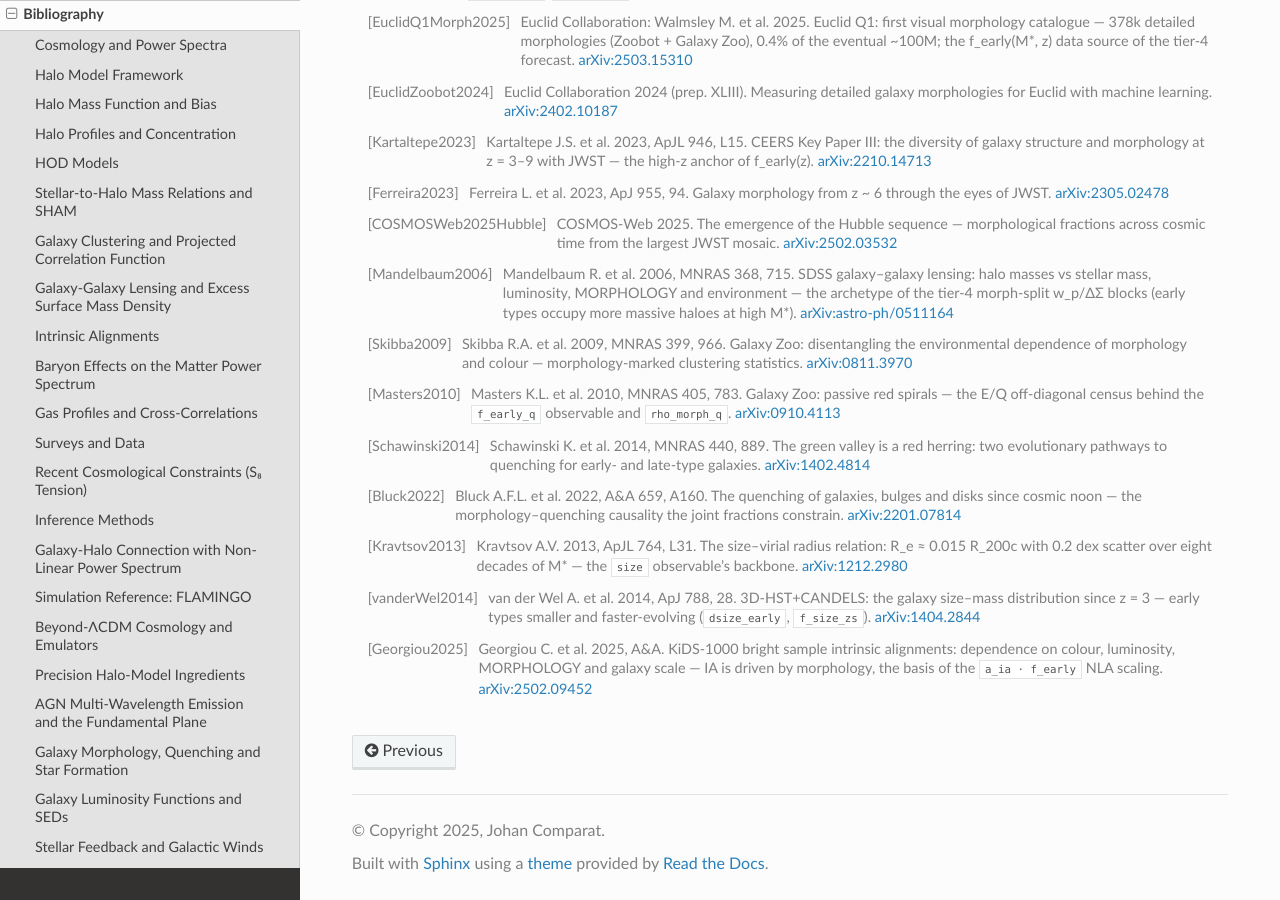
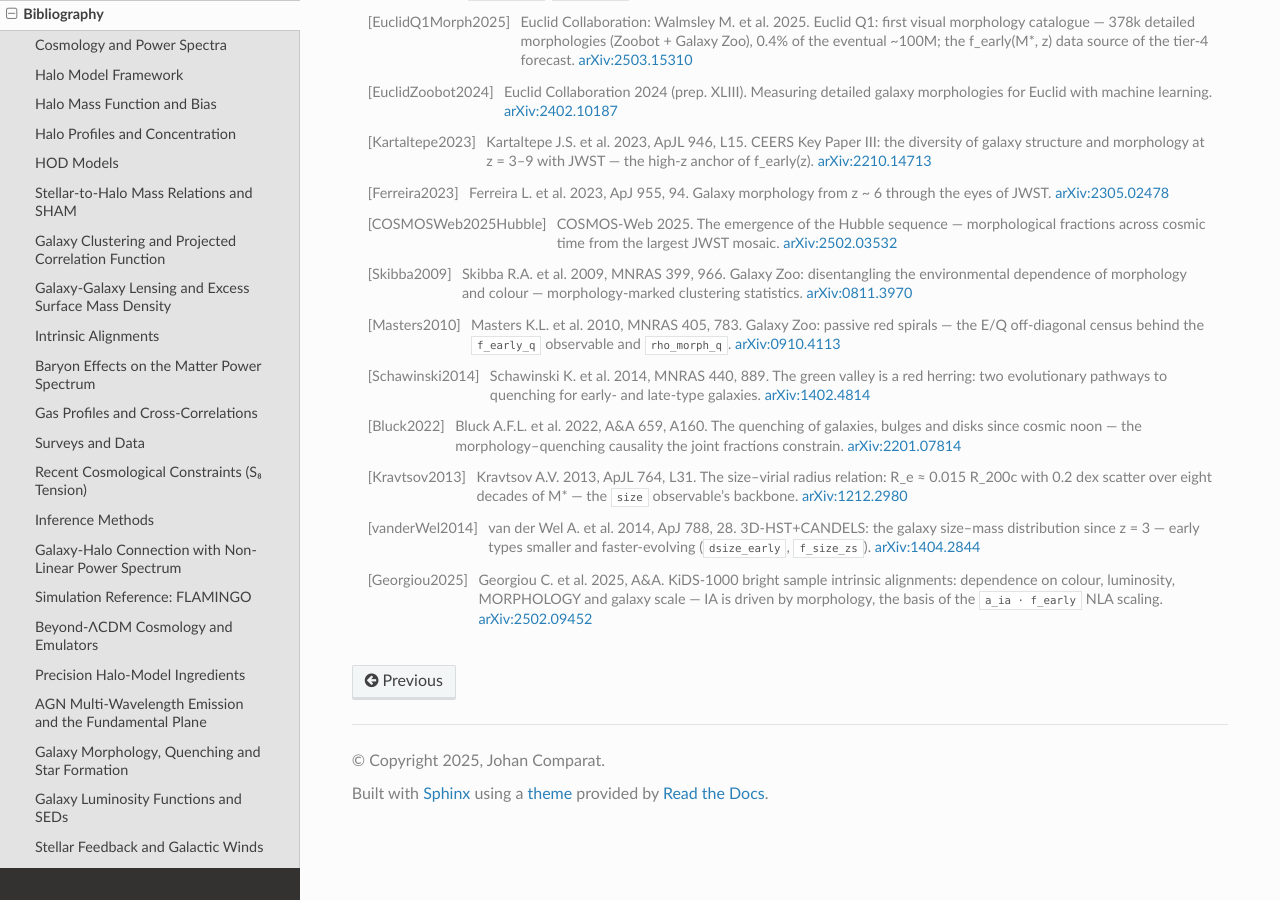
Before and after one commit to JohanComparat/hod_mod, a Sphinx documentation site: the page built from docs/references.rst, in a window 1280 px wide and 900 px high, scrolled down 16540 px. Built offline with Sphinx 7.4.7 and the Read the Docs theme 3.1.0, drawn with Linux system fonts in a browser that asks for light colours.

Commit message:
Deduplicate merged citations (Mandelbaum2006 and any remaining doubles)

```diff
--- a/docs/references.rst
+++ b/docs/references.rst
@@ -1279,12 +1279,6 @@ current state of the art per probe.
    cosmic time from the largest JWST mosaic.
    `arXiv:2502.03532 <https://arxiv.org/abs/2502.03532>`_
 
-.. [Mandelbaum2006] Mandelbaum R. et al. 2006, MNRAS 368, 715.
-   SDSS galaxy–galaxy lensing: halo masses vs stellar mass, luminosity,
-   MORPHOLOGY and environment — the archetype of the tier-4 morph-split
-   w_p/ΔΣ blocks (early types occupy more massive haloes at high M*).
-   `arXiv:astro-ph/0511164 <https://arxiv.org/abs/astro-ph/0511164>`_
-
 .. [Skibba2009] Skibba R.A. et al. 2009, MNRAS 399, 966.
    Galaxy Zoo: disentangling the environmental dependence of morphology and
    colour — morphology-marked clustering statistics.
```
